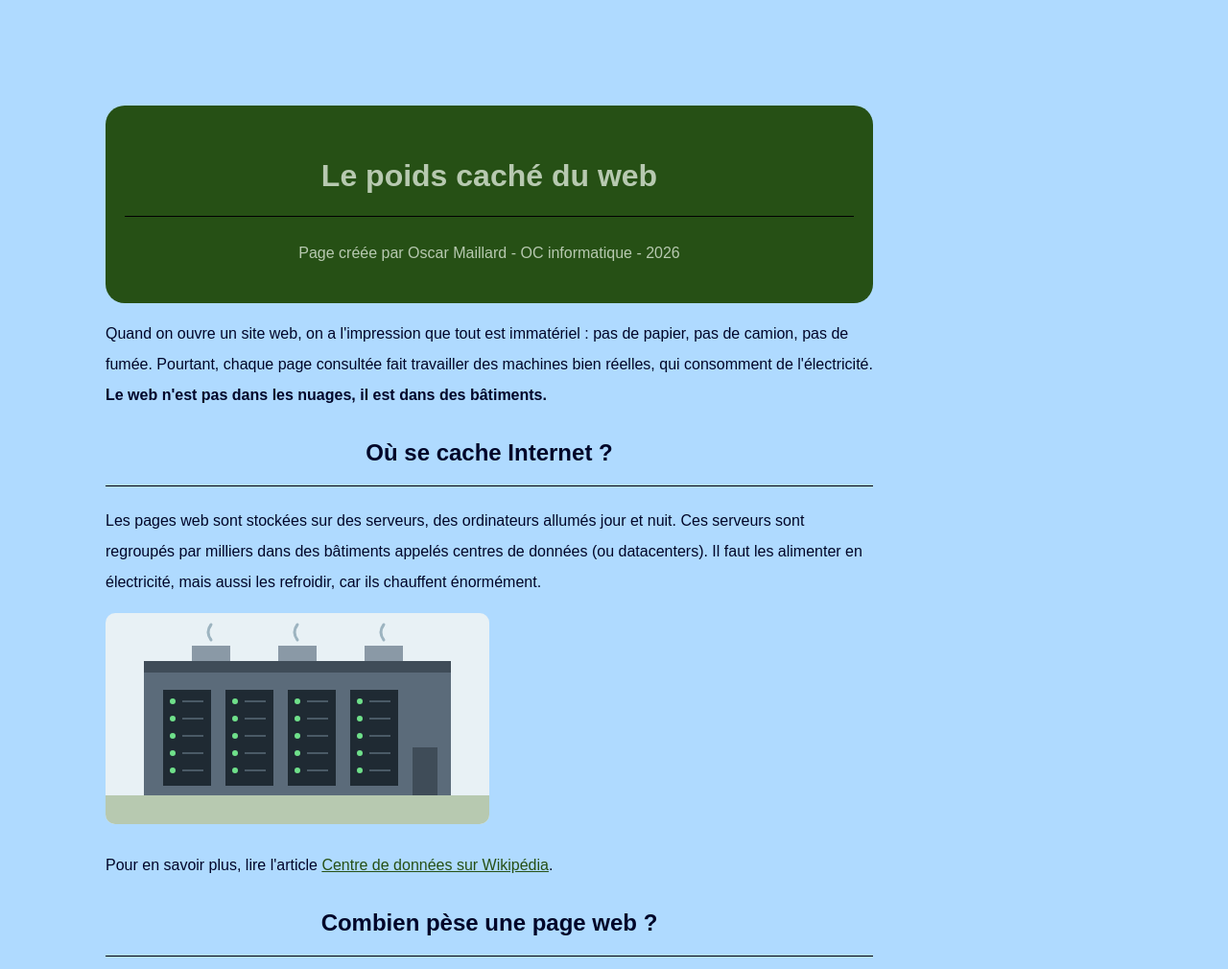
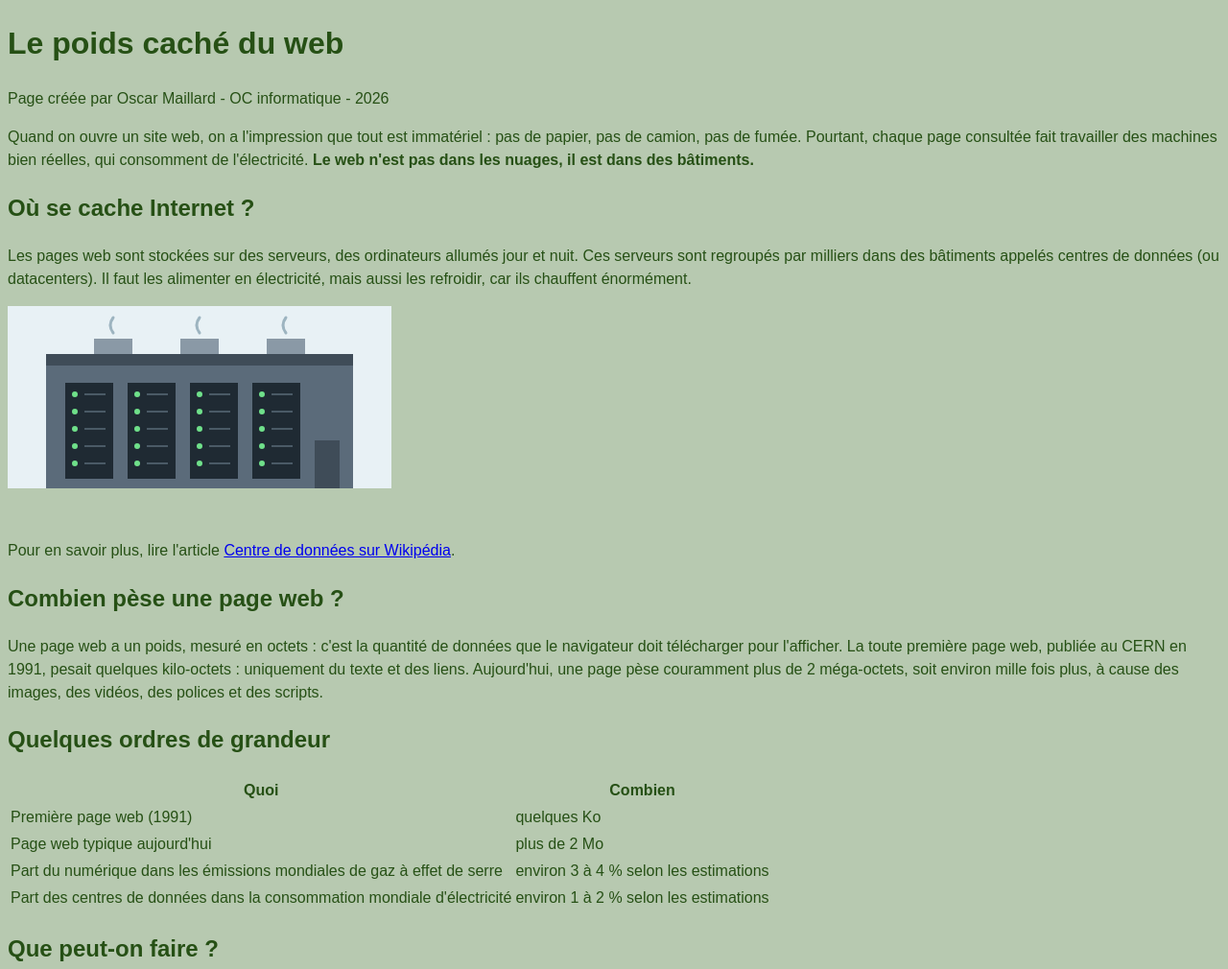
Before and after one commit to Osc4r08/tp-durability, a plain HTML site: page index.html in a window 1280 px wide. Shown: the top 1010 px of the page at 96% size. Drawn offline with Linux system fonts and the light colour scheme.

Commit message:
je recommance car j'ai pas fait de bon commit. Ici le premier point du niveau 1

```diff
--- a/style.css
+++ b/style.css
@@ -1,40 +1,6 @@
 body {
     font-family: Arial, sans-serif;
-    line-height: 2;
-    margin: 100px;
-    padding: 10px;
-    background-color: #afdaff;
-    max-width: 800px;
-    color: #000629;
+    line-height: 1.5;
+    background-color: #B7C9B0;
+    color: #265015;
 }
-
-h1,h2 {
-    text-align: center;
-    border-bottom: 1px solid #000000;
-    padding-bottom: 10px;
-}
-
-a, a:hover {
-    color: #265015;
-    text-decoration: underline;
-}
-
-img {
-    max-width: 100%;
-    border-radius: 10px;
-}
-
-table, th, td {
-    border: 1px solid #000;
-    border-collapse: collapse;
-    padding: 10px;
-    background-color: #B7C9B0;
-}
-
-header {
-    background-color: #265015;
-    color: #B7C9B0;
-    padding: 20px;
-    text-align: center;
-    border-radius: 20px;
-}
```
